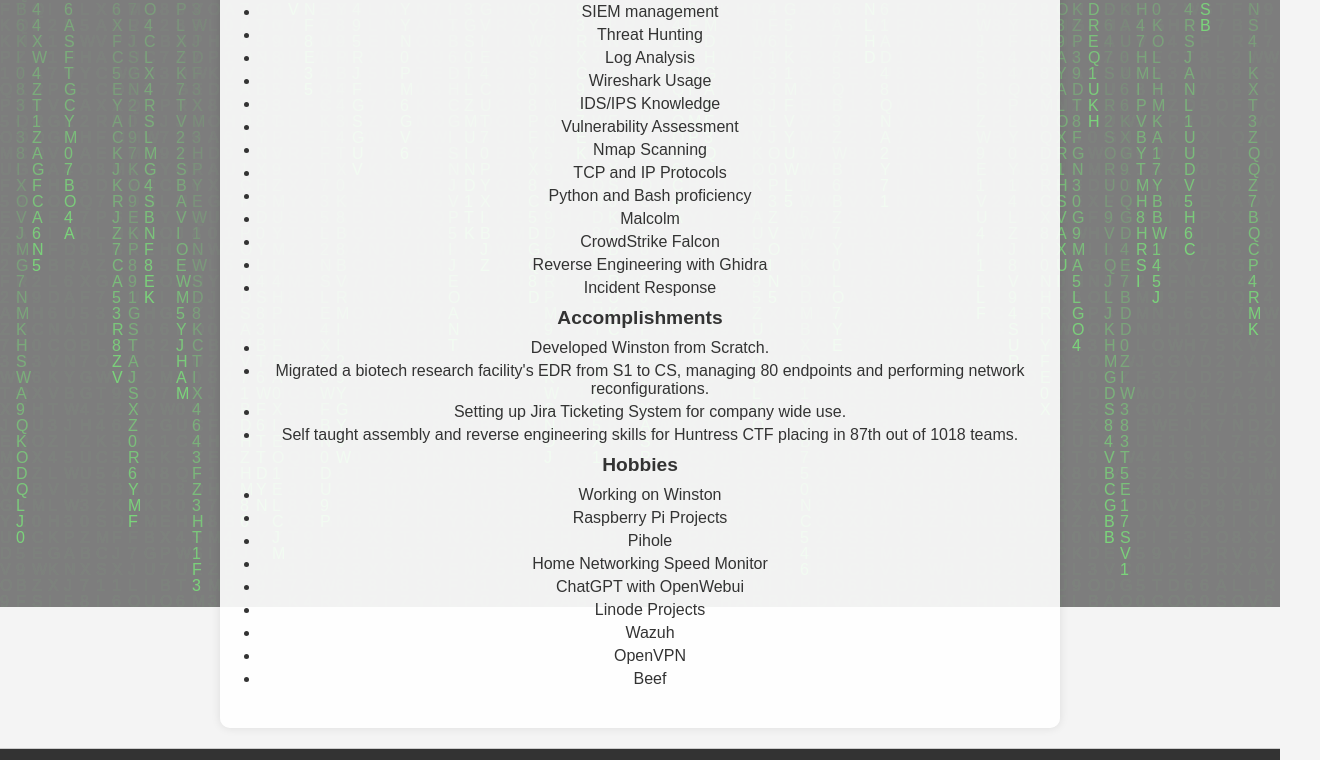
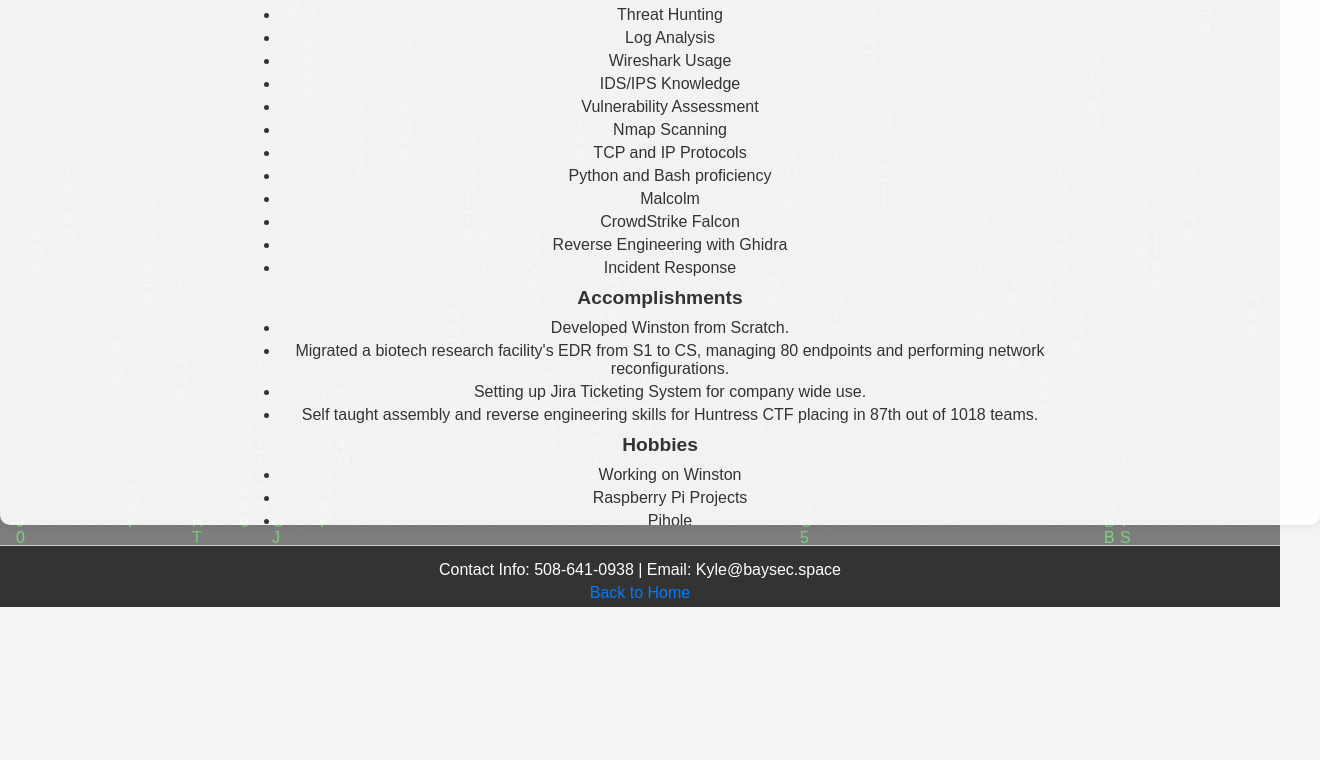
Before and after one commit to dobyfreejr/dobyfreejr.github.io, a plain HTML site: page skills_hobbies_accomplishments.html in a window 1280 px wide. Shown: the part 193-953 px from the top of the page, 1320 px wide, since content can reach past the window. After the commit the page ends 800 px from the top, so only its background shows below. Drawn offline with Linux system fonts and the light colour scheme.

Commit message:
Style sheet formating

```diff
--- a/skills_hobbies_accomplishments.html
+++ b/skills_hobbies_accomplishments.html
@@ -7,7 +7,6 @@
     <link rel="stylesheet" href="styles.css">
 </head>
 <body>
-    <canvas id="matrixCanvas"></canvas>
     <header>
         <nav>
             <ul>
@@ -19,7 +18,9 @@
             </ul>
         </nav>
     </header>
-    <main class="content-wrapper">
+    <canvas id="matrixCanvas"></canvas>
+    <div class="content-wrapper">
+        <main>
             <section>
                 <h2>Skills, Hobbies & Accomplishments</h2>
                 <h3>Skills</h3>
@@ -59,6 +60,7 @@
                 </ul>
             </section>
         </main>
+    </div>
     <footer>
         <p>Contact Info: 508-641-0938 | Email: Kyle@baysec.space</p>
         <p><a href="index.html">Back to Home</a></p>
--- a/styles.css
+++ b/styles.css
@@ -69,11 +69,13 @@
   padding: 20px;
   border-radius: 10px;
   box-shadow: 0 0 10px rgba(0, 0, 0, 0.1);
-  margin-top: 80px; /* Adjust margin to ensure content is not hidden behind the header */
+  margin-top: 60px; /* Adjust margin to ensure content is not hidden behind the header */
+  overflow-y: auto; /* Allow content to be scrollable if it overflows */
+  flex: 1;
+  width: 100%;
 }
 
 main {
-  flex: 1 0 auto;
   max-width: 800px;
   margin: 0 auto;
   position: relative;
```
Also changed, not shown: personal_projects.html (+4 -2 lines). Lines whose indentation alone changed are shown as unchanged.
